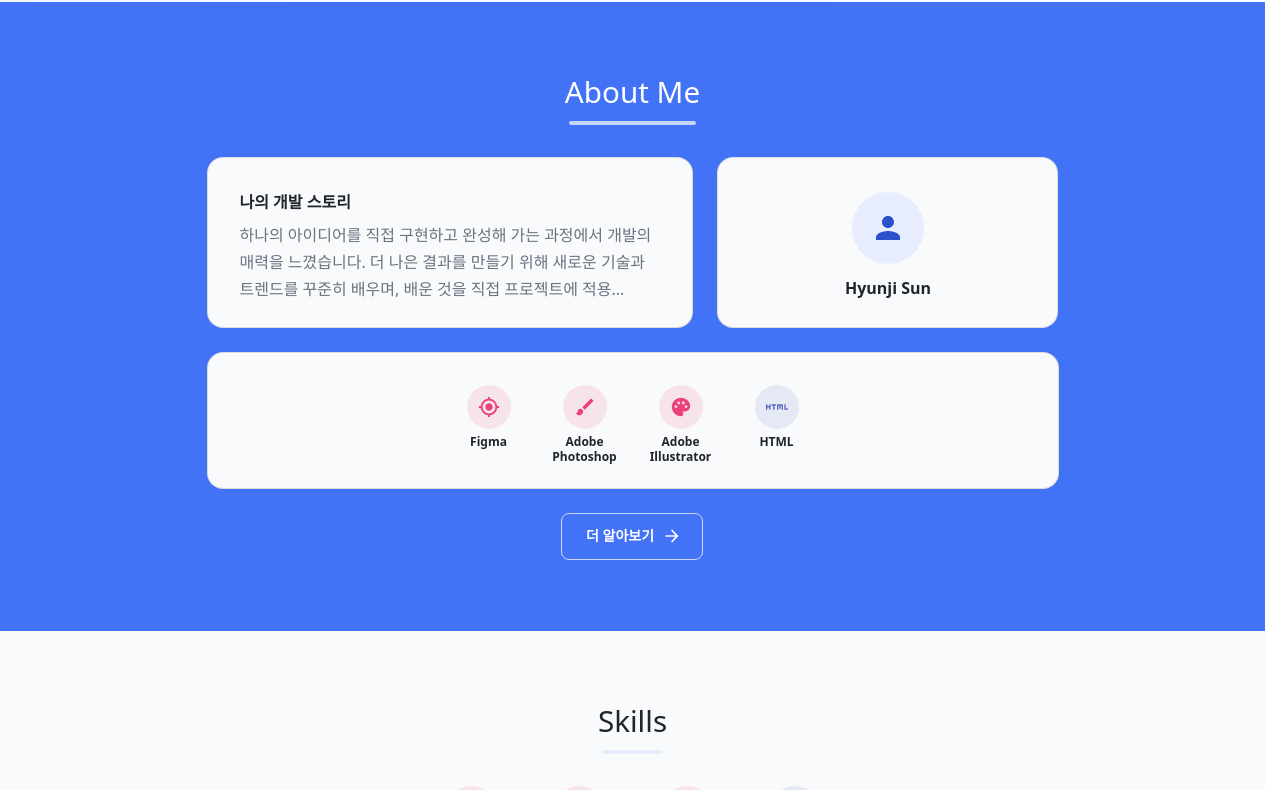
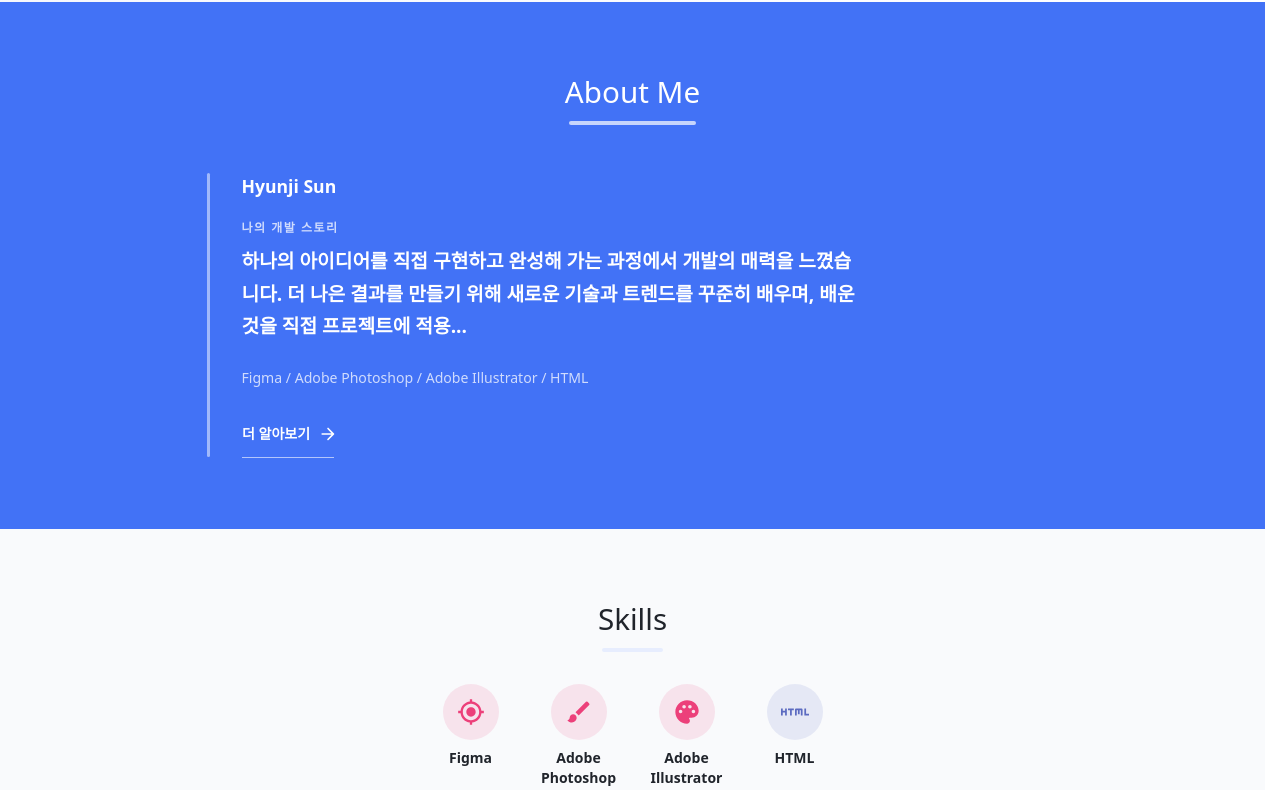
Before and after one commit to hyunj77/my-portfolio, a React (Vite) app: page /#/ in a window 1280 px wide. Shown: the part 750-1540 px from the top of the page. Built offline with nearby package versions, Linux system fonts and the light colour scheme; no server answers; the database is empty; a web font is replaced by a local one.

Commit message:
Home About Me 섹션을 미니멀 라인형 레이아웃으로 개편
카드형 프로필/스킬 아이콘 배치 대신 세로 액센트 라인과 타이포 중심의
레이아웃으로 변경하고, 소개글 위에 "나의 개발 스토리" 라벨을 추가.
경력 표시(신입)는 제거.

```diff
--- a/src/components/AboutMeSection.jsx
+++ b/src/components/AboutMeSection.jsx
@@ -1,23 +1,14 @@
 import { useMemo } from 'react'
 import { Link as RouterLink } from 'react-router-dom'
-import { alpha, keyframes } from '@mui/material/styles'
-import Avatar from '@mui/material/Avatar'
+import { keyframes } from '@mui/material/styles'
 import Box from '@mui/material/Box'
 import Button from '@mui/material/Button'
-import Card from '@mui/material/Card'
-import CardContent from '@mui/material/CardContent'
 import Container from '@mui/material/Container'
-import Grid from '@mui/material/Grid'
-import Grow from '@mui/material/Grow'
 import Stack from '@mui/material/Stack'
-import Tooltip from '@mui/material/Tooltip'
 import Typography from '@mui/material/Typography'
-import PersonIcon from '@mui/icons-material/Person'
 import ArrowForwardRoundedIcon from '@mui/icons-material/ArrowForwardRounded'
 import SectionHeader from './SectionHeader.jsx'
-import SkillIcon from './SkillIcon.jsx'
 import { usePortfolio } from '../context/PortfolioContext.jsx'
-import { DEFAULT_SKILL_COLOR, categoryColors } from '../data/skillsData.js'
 import { useScrollReveal } from '../hooks/useScrollReveal.js'
 
 const fadeInUp = keyframes`
@@ -43,115 +34,67 @@ function AboutMeSection() {
       >
         <SectionHeader title="About Me" light animate={isVisible} />
 
-        <Grid container spacing={3} sx={{ mt: 4 }}>
-          <Grid size={{ xs: 12, md: 7 }}>
-            <Card variant="outlined" sx={{ height: '100%', bgcolor: 'background.paper' }}>
-              <CardContent sx={{ p: { xs: 3, md: 4 } }}>
+        <Box sx={{ mt: 6, display: 'flex', gap: { xs: 2.5, md: 4 } }}>
+          <Box sx={{ width: 3, flexShrink: 0, borderRadius: 2, bgcolor: 'rgba(255,255,255,0.5)' }} />
+          <Box sx={{ flex: 1, minWidth: 0 }}>
+            <Stack direction="row" spacing={1.5} alignItems="baseline" sx={{ mb: 2.5, flexWrap: 'wrap' }}>
+              <Typography sx={{ color: '#fff', fontWeight: 700, fontSize: '1.1rem' }}>{basicInfo.name}</Typography>
+              {basicInfo.experience && (
+                <Typography sx={{ color: 'rgba(255,255,255,0.7)', fontSize: '0.85rem' }}>{basicInfo.experience}</Typography>
+              )}
+            </Stack>
+
             {mainContent && (
               <>
-                    <Typography sx={{ fontWeight: 700, color: 'text.primary', mb: 1 }}>{mainContent.title}</Typography>
-                    <Typography sx={{ color: 'text.secondary', lineHeight: 1.7 }}>{mainContent.summary}</Typography>
+                <Typography
+                  sx={{
+                    color: 'rgba(255,255,255,0.75)',
+                    textTransform: 'uppercase',
+                    letterSpacing: 1.5,
+                    fontSize: '0.75rem',
+                    fontWeight: 700,
+                    mb: 1,
+                  }}
+                >
+                  {mainContent.title}
+                </Typography>
+                <Typography
+                  sx={{
+                    color: '#fff',
+                    fontWeight: 600,
+                    lineHeight: 1.7,
+                    mb: 3,
+                    fontSize: { xs: '1.05rem', md: '1.2rem' },
+                    maxWidth: 620,
+                  }}
+                >
+                  {mainContent.summary}
+                </Typography>
               </>
             )}
-              </CardContent>
-            </Card>
-          </Grid>
 
-          <Grid size={{ xs: 12, md: 5 }}>
-            <Card variant="outlined" sx={{ height: '100%', bgcolor: 'background.paper' }}>
-              <CardContent
-                sx={{
-                  height: '100%',
-                  display: 'flex',
-                  flexDirection: 'column',
-                  justifyContent: 'center',
-                  p: { xs: 3, md: 4 },
-                  textAlign: 'center',
-                }}
-              >
-                <Avatar
-                  role="img"
-                  aria-label="프로필 사진"
-                  sx={{ width: 72, height: 72, mx: 'auto', mb: 1.5, bgcolor: 'primary.light' }}
-                >
-                  <PersonIcon sx={{ fontSize: '2.25rem', color: 'primary.dark' }} aria-hidden="true" />
-                </Avatar>
-                <Typography sx={{ fontWeight: 700, color: 'text.primary' }}>{basicInfo.name}</Typography>
-              </CardContent>
-            </Card>
-          </Grid>
-        </Grid>
+            <Typography sx={{ color: 'rgba(255,255,255,0.75)', fontSize: '0.88rem', mb: 3 }}>
+              {skills.map((skill) => skill.name).join('  /  ')}
+            </Typography>
 
-        <Card variant="outlined" sx={{ mt: 3, bgcolor: 'background.paper' }}>
-          <CardContent sx={{ p: { xs: 1.5, md: 4 } }}>
-            <Stack direction="row" spacing={{ xs: 0.75, md: 3 }} useFlexGap sx={{ flexWrap: 'wrap', justifyContent: 'center' }}>
-              {skills.map((skill, index) => {
-                const color = categoryColors[skill.category] ?? DEFAULT_SKILL_COLOR
-                return (
-                  <Grow key={skill.id} in={isVisible} timeout={400 + index * 100}>
-                    <Stack spacing={{ xs: 0.4, md: 0.75 }} sx={{ width: { xs: 40, md: 72 }, alignItems: 'center' }}>
-                      <Tooltip title={skill.description} arrow placement="top">
-                        <Box
-                          tabIndex={0}
-                          sx={{
-                            width: { xs: 32, md: 44 },
-                            height: { xs: 32, md: 44 },
-                            borderRadius: '50%',
-                            display: 'flex',
-                            alignItems: 'center',
-                            justifyContent: 'center',
-                            bgcolor: alpha(color, 0.12),
-                            willChange: 'transform, box-shadow',
-                            transition: 'transform 0.3s ease, box-shadow 0.3s ease',
-                            outline: 'none',
-                            '@media (hover: hover)': {
-                              '&:hover': {
-                                transform: 'rotate(12deg) scale(1.12)',
-                                boxShadow: `0 0 0 6px ${alpha(color, 0.16)}, 0 0 18px ${alpha(color, 0.55)}`,
-                              },
-                            },
-                            '&:focus-visible': {
-                              transform: 'rotate(12deg) scale(1.12)',
-                              boxShadow: `0 0 0 6px ${alpha(color, 0.16)}, 0 0 18px ${alpha(color, 0.55)}`,
-                            },
-                          }}
-                        >
-                          <SkillIcon icon={skill.icon} color={color} sx={{ fontSize: { xs: 16, md: 22 } }} />
-                        </Box>
-                      </Tooltip>
-                      <Typography
-                        variant="caption"
-                        sx={{ fontWeight: 600, textAlign: 'center', fontSize: { xs: '0.68rem', md: '0.75rem' }, lineHeight: 1.2 }}
-                      >
-                        {skill.name}
-                      </Typography>
-                    </Stack>
-                  </Grow>
-                )
-              })}
-            </Stack>
-          </CardContent>
-        </Card>
-
-        <Box sx={{ textAlign: 'center', mt: 3 }}>
             <Button
               component={RouterLink}
               to="/about"
-            variant="outlined"
+              variant="text"
               endIcon={<ArrowForwardRoundedIcon />}
               aria-label="About Me 탭에서 더 알아보기"
               sx={{
+                px: 0,
+                fontWeight: 700,
                 color: '#fff',
-              borderColor: 'rgba(255,255,255,0.7)',
-              '&:hover': {
-                borderColor: '#fff',
-                bgcolor: 'rgba(255,255,255,0.12)',
-                boxShadow: '0 6px 22px rgba(255,255,255,0.55)',
-              },
+                borderBottom: '1px solid rgba(255,255,255,0.6)',
+                borderRadius: 0,
+                '&:hover': { bgcolor: 'transparent', borderColor: '#fff' },
               }}
             >
               더 알아보기
             </Button>
+          </Box>
         </Box>
       </Container>
     </Box>
--- a/src/data/aboutMeData.js
+++ b/src/data/aboutMeData.js
@@ -3,7 +3,7 @@ export const initialAboutMeData = {
     name: 'Hyunji Sun',
     education: '',
     major: '',
-    experience: '신입',
+    experience: '',
     photo: 'person',
   },
   sections: [
```
Lines whose indentation alone changed are shown as unchanged.
